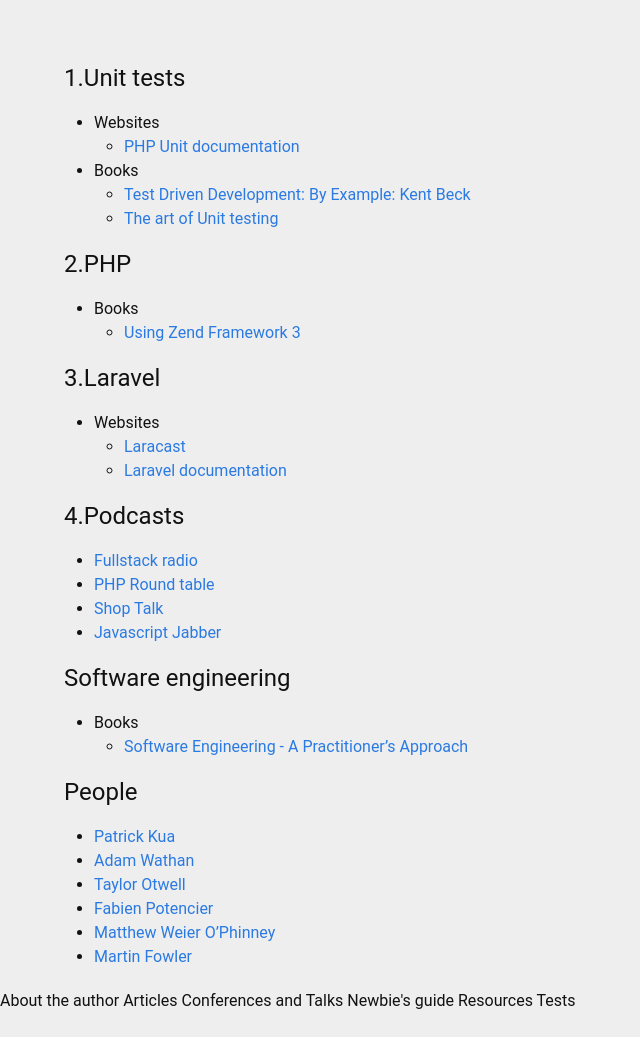
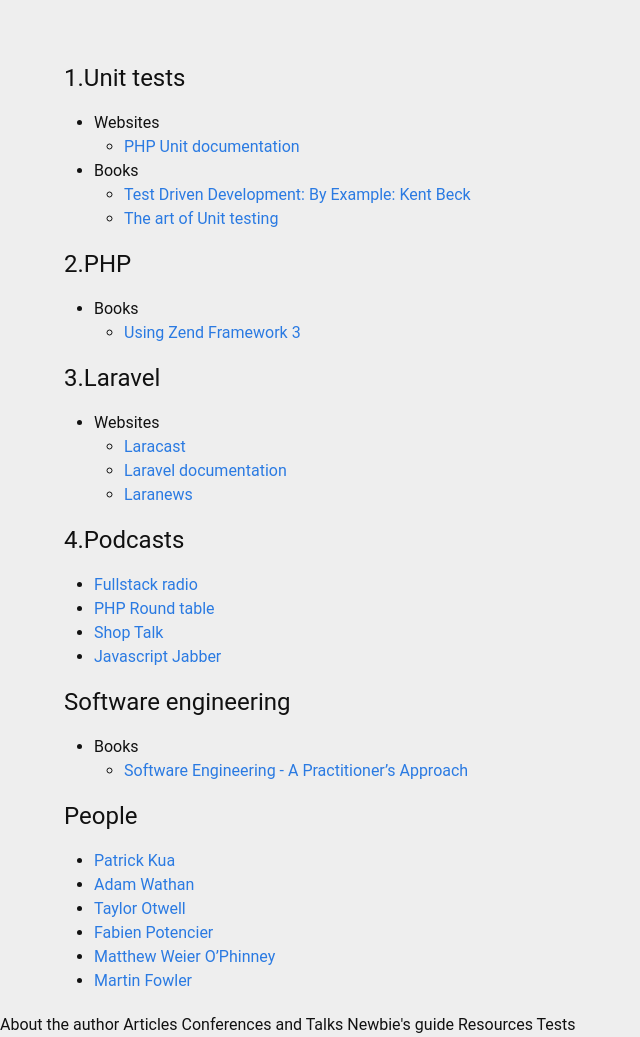
Before and after one commit to tiepdotme/marabesi.com, a Jekyll site: the page built from resources.md, in a window 1280 px wide. Shown: the whole page, without its empty margins (0-640 px from the left). Built offline with Jekyll 4.4.1, drawn with Linux system fonts in a browser that asks for light colours; comment, search, counter and statistics services are not loaded; before the commit the page ends 1013 px from its top, so only the background shows below that.

Commit message:
Update resources.md
laranews added as resource

```diff
--- a/resources.md
+++ b/resources.md
@@ -34,6 +34,7 @@ author:
 * Websites
     - [Laracast](https://laracasts.com/)
     - [Laravel documentation](https://laravel.com/docs/)
+    - [Laranews](https://laravel-news.com/)
 
 ## 4.Podcasts
 
```
